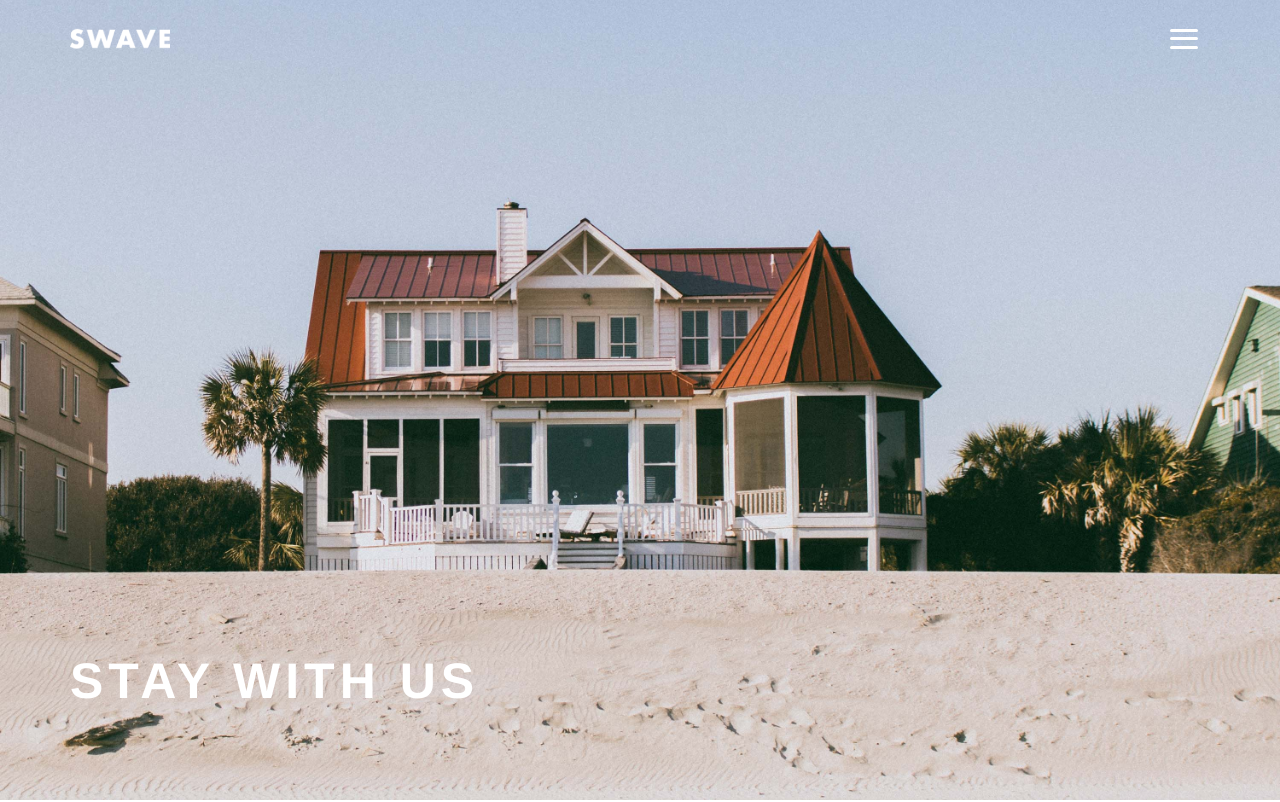
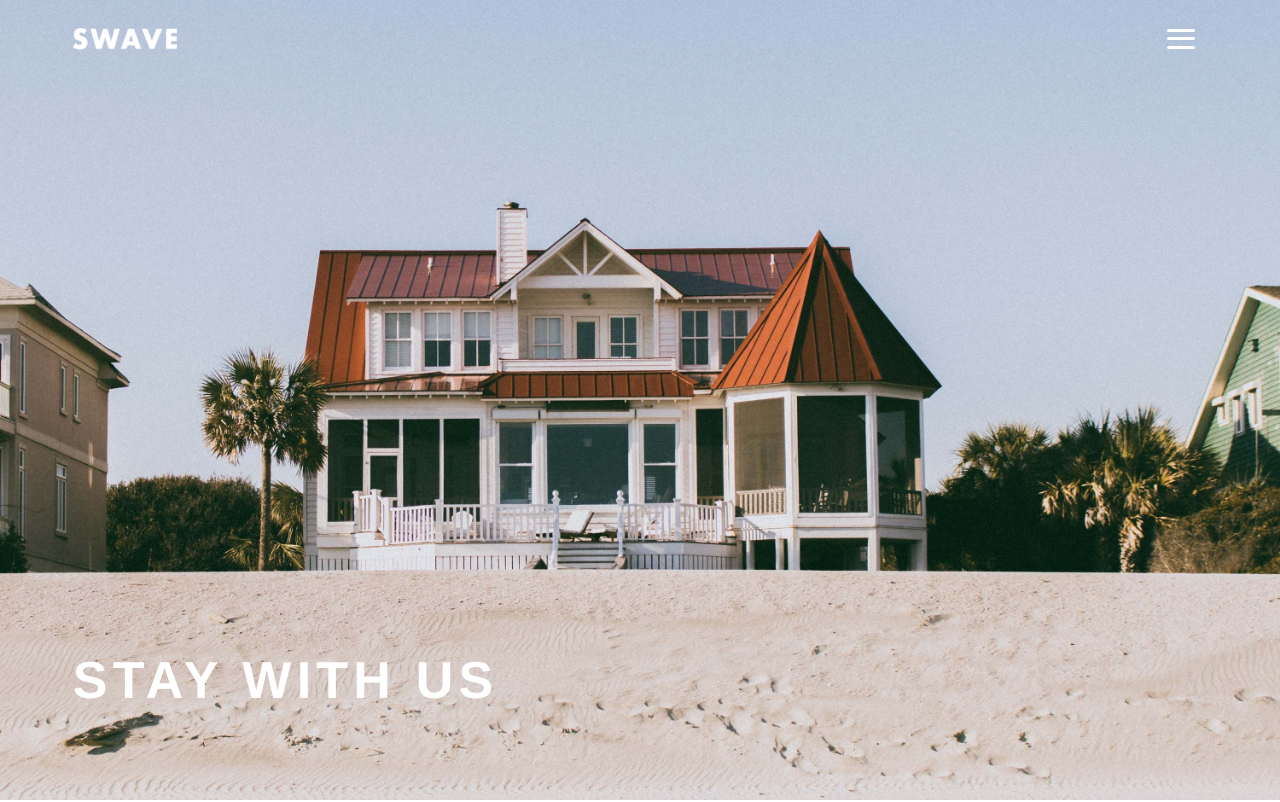
Before and after one commit to ix4/swave, a website: page properties.html in a window 1280 px wide. Shown: the top 802 px of the page. Drawn offline with nearby package versions, Linux system fonts and the light colour scheme; files that its build step writes are made by us from their sources.

Commit message:
About Metatag

```diff
--- a/properties.html
+++ b/properties.html
@@ -4,6 +4,7 @@
   <meta charset="UTF-8">
   <meta name="viewport" content="width=device-width, initial-scale=1.0">
   <meta name="theme-color" content="#03232C"/>
+  <meta name="Swave Properties" content="Page with Properties Information">
   <meta http-equiv="X-UA-Compatible" content="ie=edge">
   <link rel="stylesheet" href="css/styles.css">
   <title>SWAVE Surf School</title>
--- a/sass/base/_base.scss
+++ b/sass/base/_base.scss
@@ -10,12 +10,12 @@
 
 html{
   //define o que 1rem é
-  font-size: 62.5%;
+  font-size: 65%;
   font-family: Helvetica, sans-serif;
   background-color: black;
 
   @media only screen and (max-width: $bp-large){
-    font-size: 60% !important;
+    font-size: 62% !important;
   }
 }
 
```
Also changed, not shown: about.html (+1 -0 lines), contact.html (+1 -0 lines), index.html (+1 -0 lines), school.html (+1 -0 lines), store.html (+1 -0 lines).
